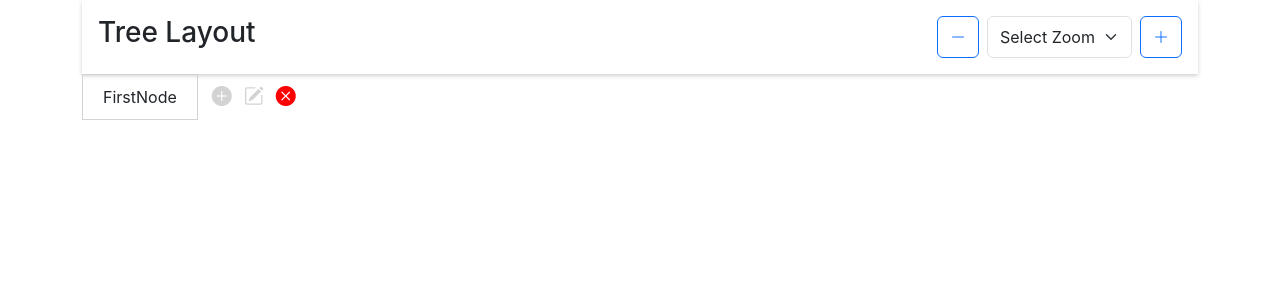
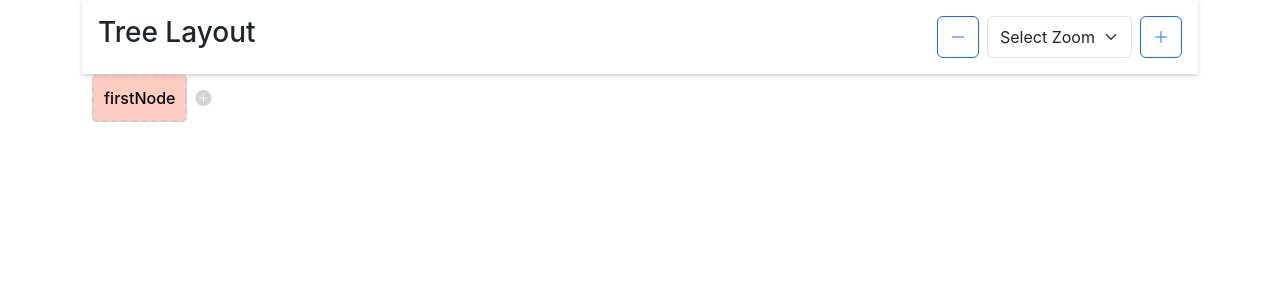
Before and after one commit to JavokhirMurodov1626/Tree-graph-app, a React (Create React App) app: page / in a window 1280 px wide. Shown: the top 300 px of the page. Built offline with nearby package versions, Linux system fonts and the light colour scheme.

Commit message:
complete tree shape of graph with layered bg color

```diff
--- a/src/App.css
+++ b/src/App.css
@@ -0,0 +1,16 @@
+p {
+  margin-bottom: 0;
+}
+li {
+  display: block;
+  list-style: none;
+}
+ul {
+  padding: 0;
+  margin: 0;
+}
+.button {
+  outline: none;
+  border: none;
+  background: none;
+}
--- a/src/App.tsx
+++ b/src/App.tsx
@@ -1,6 +1,6 @@
 import ToolBox from "./components/toolbox/toolbox";
 import TreeDiagram from "./components/treeDiagram/treeDiagram";
-
+import './App.css'
 function App() {
   return (
     <main className="container">
--- a/src/components/treeDiagram/treeDiagram.tsx
+++ b/src/components/treeDiagram/treeDiagram.tsx
@@ -8,7 +8,7 @@ const TreeDiagram = () => {
   const rootNodeRef = useRef<HTMLDivElement>(null);
 
   const [rootNode, setRootNode] = useState<TreeNodeModel>(
-    new TreeNodeModel("firstNode", [])
+    new TreeNodeModel("firstNode", [], 0)
   );
 
   const isClicked = useRef<boolean>(false);
@@ -74,7 +74,11 @@ const TreeDiagram = () => {
   }, []);
 
   const addChild = (parent: TreeNodeModel) => {
-    const newChild = new TreeNodeModel("new Node", []);
+    const newChild = new TreeNodeModel(
+      `Child ${parent.nodeChildren.length + 1}`,
+      [],
+      parent.layer + 1
+    );
 
     parent.nodeChildren.push(newChild);
     setRootNode({ ...rootNode }); // Trigger a re-render
@@ -83,9 +87,11 @@ const TreeDiagram = () => {
   const renderNode = (node: TreeNodeModel) => {
     return (
       <TreeNode
+        layer={node.layer}
         key={node.id}
         title={node.title}
         onAddChild={() => addChild(node)}
+        nodeChildren={node.nodeChildren}
       >
         {node.nodeChildren.map(renderNode)}
       </TreeNode>
@@ -93,13 +99,15 @@ const TreeDiagram = () => {
   };
   return (
     <section ref={movingAreaRef} className={styles["tree-playground"]}>
-      <div  className={styles["root-node-wrap"]}>
+      {/* <div className={styles["root-node-wrap"]}>
         <p className={`${styles["root-node"]} m-0`}>categories</p>
         <button className={styles["root-node__btn"]}>
           <i className="bi bi-plus-circle" style={{ fontSize: "20px" }}></i>
         </button>
+      </div> */}
+      <div ref={rootNodeRef} className={`${styles.tree} tree`}>
+        {renderNode(rootNode)}
       </div>
-      <div ref={rootNodeRef} className={styles.tree}>{renderNode(rootNode)}</div>
     </section>
   );
 };
--- /dev/null
+++ b/src/components/treeDiagram/treeNode.css
@@ -0,0 +1,110 @@
+:root {
+  --spaceBetweenChildNodes: 70px;
+}
+* {
+  padding: 0px;
+  margin: 0px;
+  box-sizing: border-box;
+}
+
+.tree ul {
+  padding-top: 20px;
+  position: relative;
+  transition: 0.5s;
+  display: flex;
+  gap: var(--spaceBetweenChildNodes);
+}
+.tree li {
+  display: inline-table;
+  text-align: center;
+  list-style-type: none;
+  position: relative;
+  padding: 10px;
+  transition: 0.5s;
+}
+.tree li::before,
+.tree li::after {
+  content: "";
+  position: absolute;
+  top: 0;
+  right: 50%;
+  border-top: 1px solid #ccc;
+  width: calc(51% + var(--spaceBetweenChildNodes));
+  height: 10px;
+}
+.tree li::after {
+  right: auto;
+  left: 50%;
+  border-left: 1px solid #ccc;
+}
+.tree li:only-child::after,
+.tree li:only-child::before {
+  display: none;
+}
+.tree li:only-child {
+  padding-top: 0;
+}
+.tree li:first-child::before,
+.tree li:last-child::after {
+  border: 0 none;
+}
+.tree li:last-child::before {
+  border-right: 1px solid #ccc;
+  border-radius: 0 5px 0 0;
+  -webkit-border-radius: 0 5px 0 0;
+  -moz-border-radius: 0 5px 0 0;
+}
+.tree li:first-child::after {
+  border-radius: 5px 0 0 0;
+  -webkit-border-radius: 5px 0 0 0;
+  -moz-border-radius: 5px 0 0 0;
+}
+.tree ul::before {
+  content: "";
+  position: absolute;
+  top: 0;
+  left: 50%;
+  border-left: 1px solid #ccc;
+  width: 0;
+  height: 20px;
+}
+.tree li >div {
+  border: 1px solid #ccc;
+  padding: 10px;
+  display: inline-grid;
+  border-radius: 5px;
+  text-decoration-line: none;
+  transition: 0.5s;
+  position: relative;
+  color: #000;
+}
+/* Hover-Section
+.tree li a:hover, .tree li a:hover i, .tree li a:hover span, .tree li a:hover+ul li a {
+	background: #c8e4f8;
+	color: #000;
+	border: 1px solid #94a0b4;
+}
+.tree li a:hover+ul li::after, .tree li a:hover+ul li::before, .tree li a:hover+ul::before, .tree li a:hover+ul ul::before {
+	border-color: #94a0b4;
+} */
+.btn-group {
+  position: absolute;
+  left: calc(100% + 10px);
+  top: 50%;
+  transform: translateY(-50%);
+  display: flex;
+  align-items: center;
+  gap: 4px;
+}
+.node .label{
+    font-weight: 500;
+}
+.root-node .btn-group .button-close {
+    display: none;
+}
+.root-node .btn-group .button-edit {
+    display: none;
+}
+.root-node{
+    border: 2px dashed #ccc!important;
+}
--- a/src/components/treeDiagram/treeNode.module.css
+++ /dev/null
@@ -1,17 +0,0 @@
-.node {
-  display: flex;
-  gap: 8px;
-}
-
-.button {
-  outline: none;
-  border: none;
-  background: none;
-}
-.node-text {
-  text-transform: capitalize;
-  padding: 10px 20px;
-}
-.children{
-    display: flex;
-}
--- a/src/components/treeDiagram/treeNode.tsx
+++ b/src/components/treeDiagram/treeNode.tsx
@@ -1,54 +1,67 @@
-import styles from "./treeNode.module.css";
+import { TreeNodeModel } from "../../models/treeNode";
 import React, { ReactNode } from "react";
-import { TreeNodeModel } from "../../models/treeNode";
+import "./treeNode.css";
 
-interface TreeNodeProps  {
-    title:string,
-  children?: ReactNode;
+interface TreeNodeProps {
+  title: string;
+  children: ReactNode;
   onAddChild: () => void;
+  layer: number;
+  nodeChildren: TreeNodeModel[];
 }
 
-const TreeNode: React.FC<TreeNodeProps> = ({ title, children, onAddChild }) => {
+const getColorForLayer = (layer: number): string => {
+  // For simplicity, we'll use a predefined set of colors.
+  const colors = [
+    "rgba(255, 87, 51,0.3)",
+    "rgba(51, 255, 110,0.3)",
+    "rgba(51, 122, 255,0.3)",
+    "rgba(255, 51, 233,0.3)",
+    "rgba(248, 255, 51,0.3)",
+  ];
+  return colors[layer % colors.length];
+};
+
+const TreeNode: React.FC<TreeNodeProps> = ({
+  title,
+  children,
+  onAddChild,
+  layer,
+  nodeChildren,
+}) => {
+  const nodeColor = getColorForLayer(layer);
+
   return (
-    <div>
-      <div className={styles.node}>
-        <p
-          className={`${styles["node-text"]} m-0`}
-          style={{ border: "1px solid lightgrey" }}
-        >
-          {title}
-        </p>
-        <div
-          className="btn-group"
-          role="group"
-          aria-label="Basic mixed styles example"
-        >
-          <button
-            onClick={onAddChild}
-            type="button"
-            className={`${styles.button}`}
-          >
+    <li>
+      <div
+
+        style={{ backgroundColor: nodeColor }}
+        className={`${layer === 0 ? "root-node" : ""} node`}
+      >
+        <span className="label">{title}</span>
+        <div className="btn-group">
+          <button onClick={onAddChild} type="button" className="button">
             <i
               className="bi bi-plus-circle-fill"
-              style={{ fontSize: "20px", color: "lightgrey" }}
+              style={{ fontSize: "16px", color: "lightgrey" }}
             ></i>
           </button>
-          <button type="button" className={`${styles.button}`}>
+          <button type="button" className="button button-edit">
             <i
               className="bi bi-pencil-square"
-              style={{ fontSize: "20px", color: "lightgrey" }}
+              style={{ fontSize: "16px", color: "lightgrey" }}
             ></i>
           </button>
-          <button type="button" className={`${styles.button} `}>
+          <button type="button" className="button button-close">
             <i
               className="bi bi-x-circle-fill"
-              style={{ fontSize: "20px", color: "red" }}
+              style={{ fontSize: "16px", color: "red" }}
             ></i>
           </button>
         </div>
       </div>
-      <div className={styles.children}>{children}</div>
-    </div>
+      {nodeChildren.length > 0 && <ul>{children}</ul>}
+    </li>
   );
 };
 
--- a/src/models/treeNode.ts
+++ b/src/models/treeNode.ts
@@ -2,10 +2,12 @@ export class TreeNodeModel {
   title: string;
   id: string;
   nodeChildren: TreeNodeModel[];
+  layer:number;
 
-  constructor(title: string, children: TreeNodeModel[]) {
+  constructor(title: string, children: TreeNodeModel[],layer:number) {
     this.title = title;
     this.id = new Date().toISOString();
     this.nodeChildren = children;
+    this.layer=layer;
   }
 }
```
